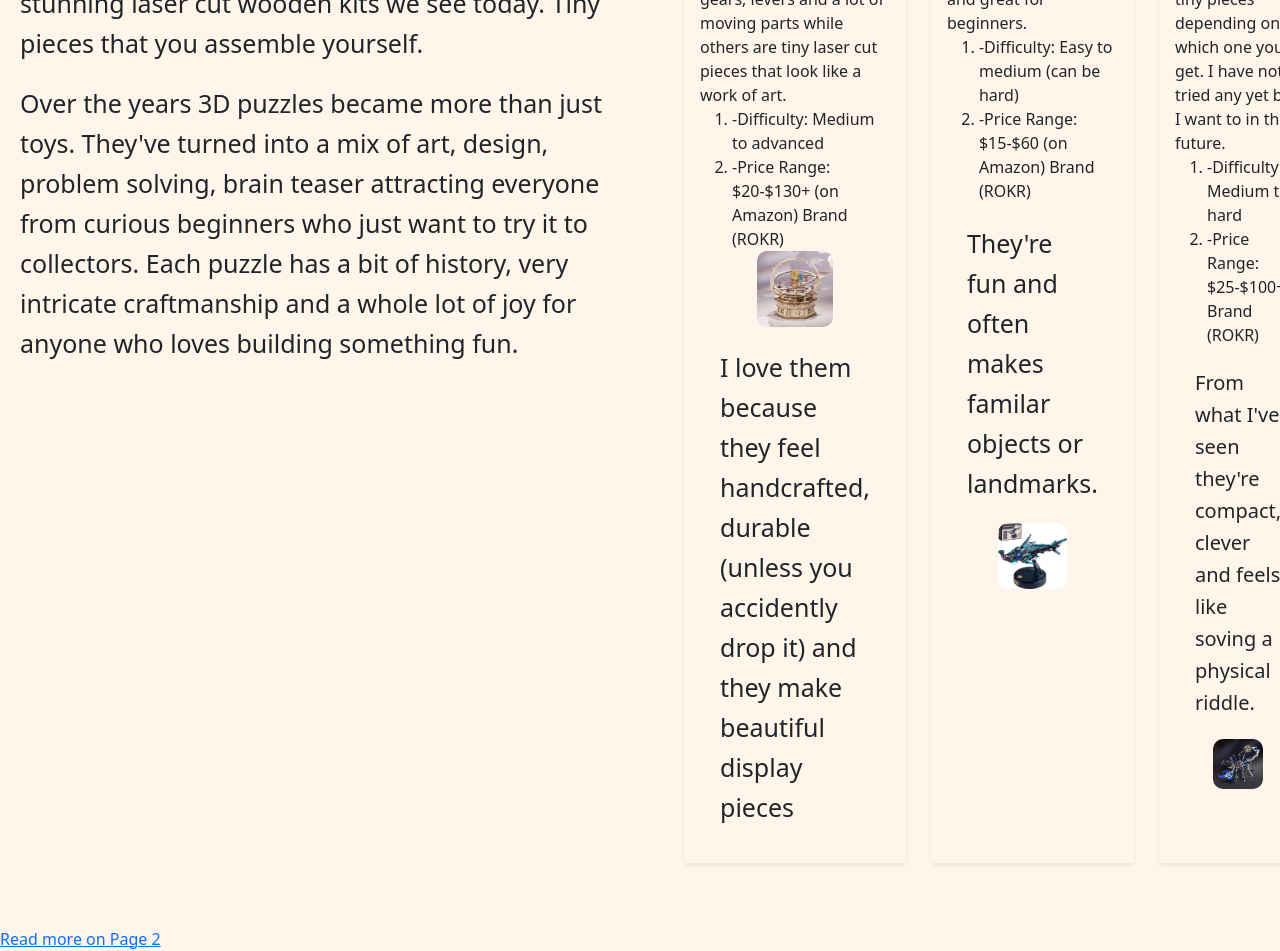
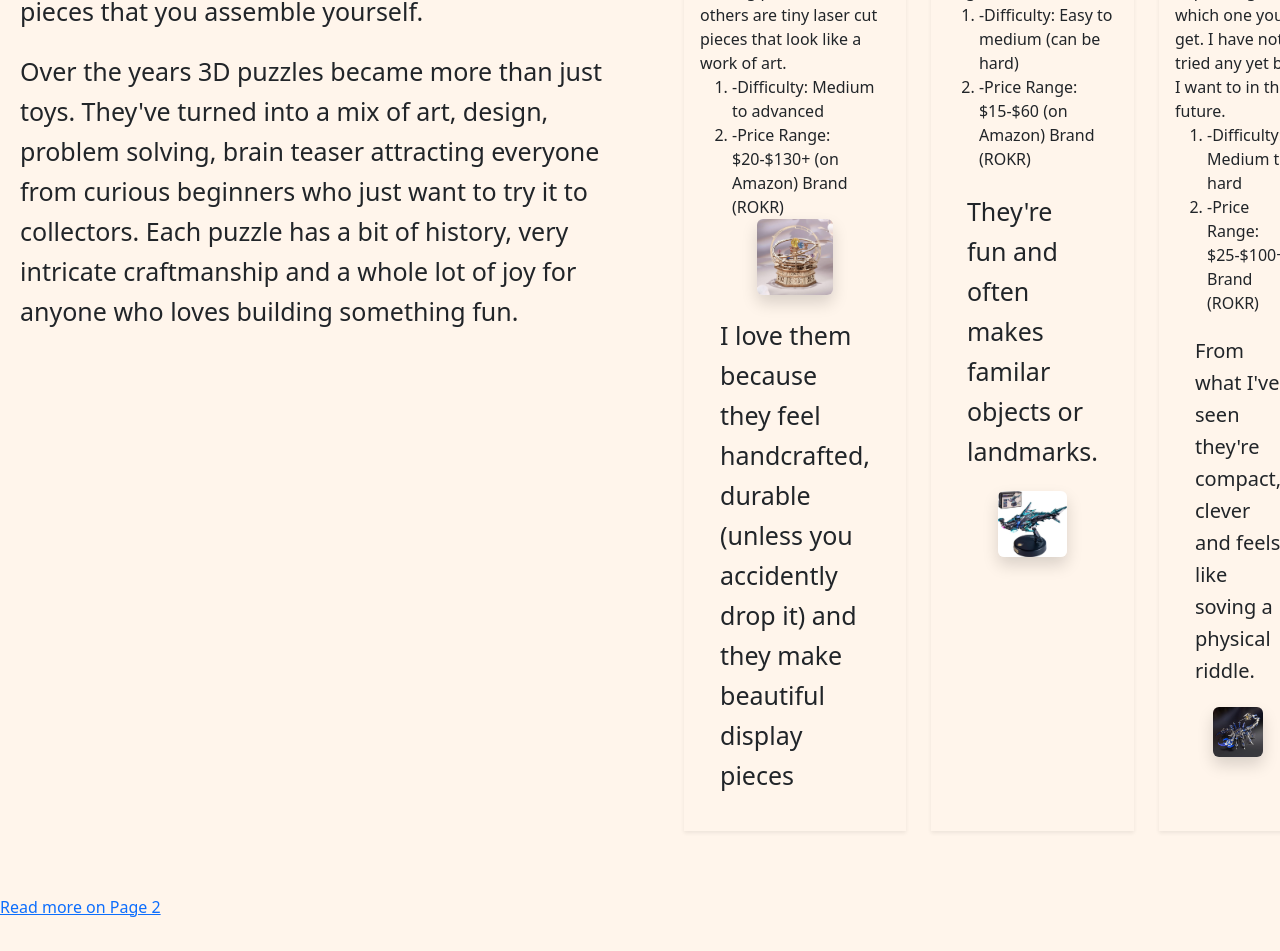
Before and after one commit to Amina-tech224/Galaxia, a plain HTML site: page index.html in a window 1280 px wide. Shown: the part 1457-2408 px from the top of the page. After the commit the page ends 2376 px from the top, so only its background shows below. Drawn offline with nearby package versions, Linux system fonts and the light colour scheme.

```diff
--- a/index.html
+++ b/index.html
@@ -13,7 +13,8 @@
     <div class="container mt-4">
 
     </div>
-     <p class="button">Click here to learn more about 3D Puzzles <a href="page2.html"
+     <p class="button">Click here to learn more about 3D Puzzles
+      <a href="page2.html"
       class="btn btn-success btn-lg">Read more on Page 2</a>
      </p>
      <div class="container">
@@ -30,7 +31,7 @@
       <h1>WHAT ARE 3D PUZZLES</h1>
       <p class="lead">
         3D puzzles are hands on models that you assemble piece by piece to create a three dimensional object. Unlike a traditional
-        flat jingsaw puzzles, these 3D puzzles build upward and outward making structures like buildings, vehicles, animals etc... basically like legos.
+        flat jigsaw puzzles, these 3D puzzles build upward and outward making structures like buildings, vehicles, animals etc... basically like legos.
         They can be made from wood, plastic, metal, foam and they range from simple beginner to detailed advanced builds with hundreds of parts.
      </p>
     </header>
@@ -72,7 +73,7 @@
           <li>-Price Range: $20-$130+ (on Amazon) Brand (ROKR)</li>
         </ol>
 
-      <img src="./images/woodenpuzzle.jpg" alt="An image of a 3D wooden puzzle" width="30%" />
+      <img src="./images/woodenpuzzle.jpg" alt="An image of a 3D wooden puzzle" class="img-fluid rounded shadow" />
       <p class="subheader"> I love them because they feel handcrafted, durable (unless you accidently drop it) and they make beautiful display pieces</p>
      </li>
 
@@ -84,7 +85,7 @@
         <li>-Price Range: $15-$60 (on Amazon) Brand (ROKR)</li>
       </ol>
         <p class="subheader">They're fun and often makes familar objects or landmarks.</p>
-        <img src="./images/plasticpuzzle.jpg" alt="An image of a 3D plastic" width="40%" />
+        <img src="./images/plasticpuzzle.jpg" alt="An image of a 3D plastic" class="img-fluid rounded shadow"/>
 
      </li>
      <li class="puzzle-card p-3 mb-4 shadow-sm">
@@ -96,7 +97,7 @@
         <li>-Price Range: $25-$100+ Brand (ROKR)</li>
        </ol>
         <p>From what I've seen they're compact, clever and feels like soving a physical riddle.</p>
-     <img src="./images/mechanicalpuzzle.jpg" alt="An image of a 3D metal puzzle" width="40%" />
+     <img src="./images/mechanicalpuzzle.jpg" alt="An image of a 3D metal puzzle" class="img-fluid rounded shadow" />
      </li>
     </ul>
  </section>
```
